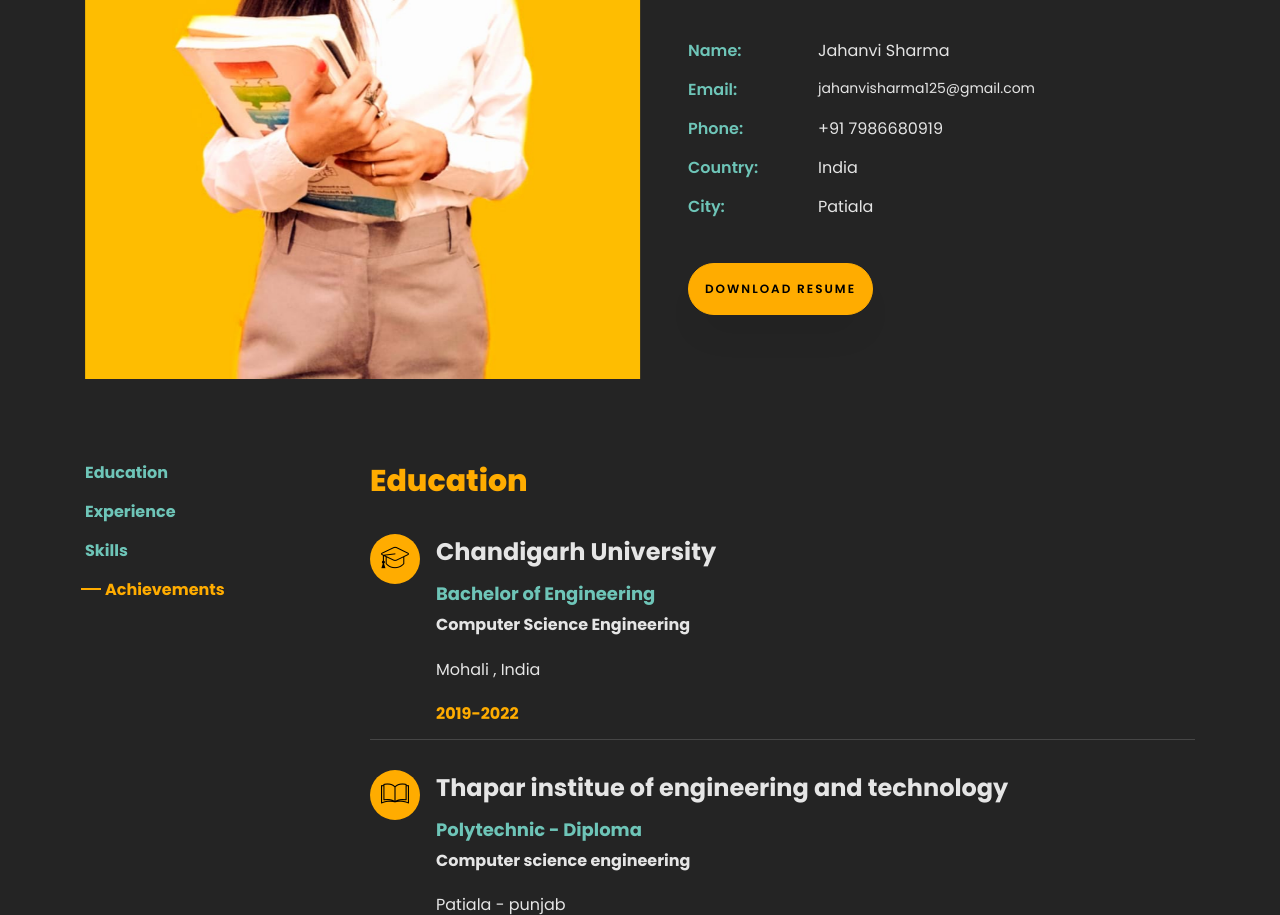
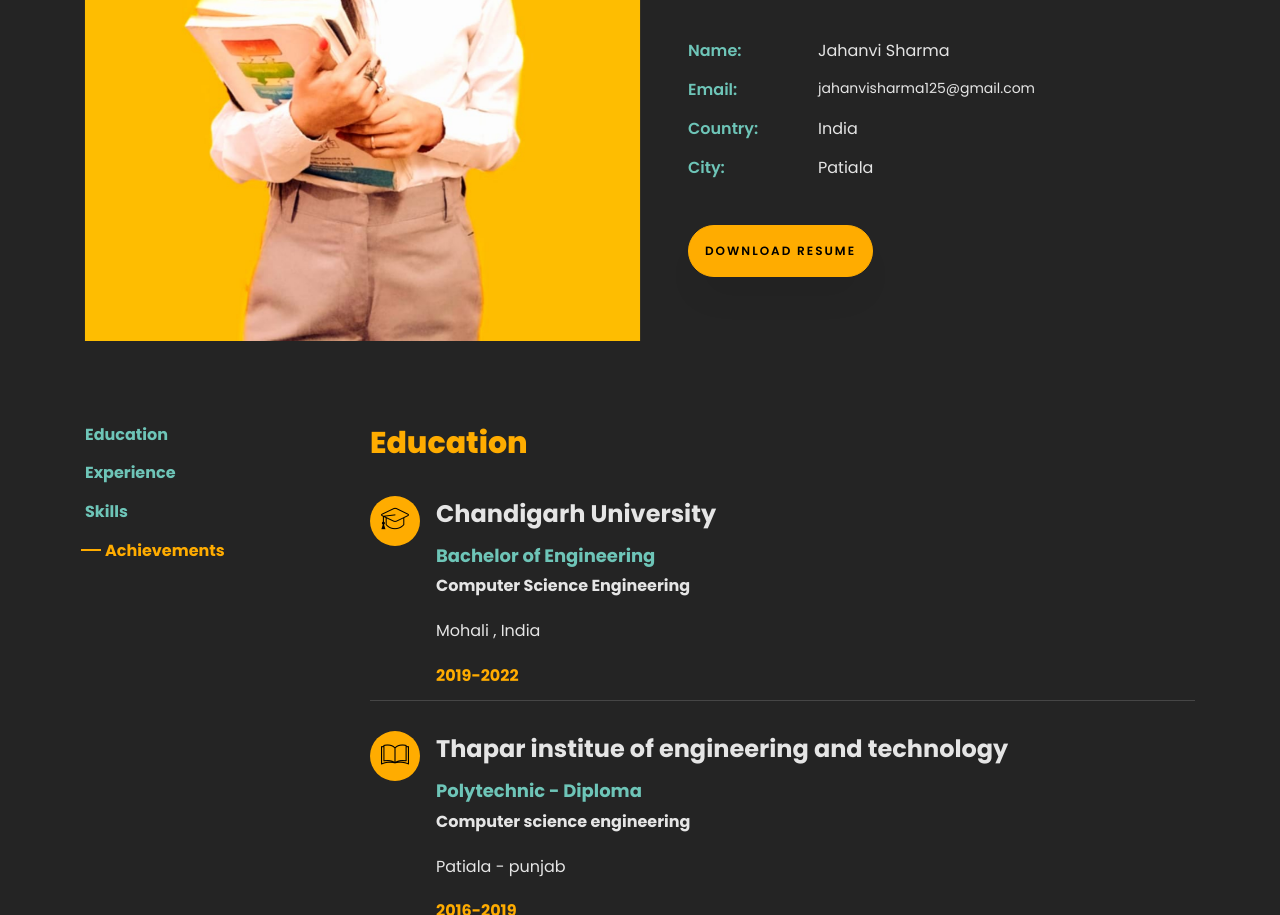
Before and after one commit to jahanvisharma-dotcom/jahanvisharma.me, a plain HTML site: page index.html in a window 1280 px wide. Shown: the part 1180-2095 px from the top of the page. Drawn offline with Linux system fonts and the light colour scheme; files whose address does not match are found by name.

Commit message:
Update index.html

```diff
--- a/index.html
+++ b/index.html
@@ -111,7 +111,7 @@
 		            <ul class="about-info mt-4 px-md-0 px-2">
 		            	<li class="d-flex"><span>Name:</span> <span>Jahanvi Sharma</span></li>
 		            	<li class="d-flex"><span>Email:</span> <span style="font-size: 14px">jahanvisharma125@gmail.com</span></li>
-		            	<li class="d-flex"><span>Phone: </span> <span>+91 7986680919</span></li>
+		            	<!--<li class="d-flex"><span>Phone: </span> <span>+91 7986680919</span></li>-->
 		            	<li class="d-flex"><span>Country: </span> <span>India</span></li>
 		            	<li class="d-flex"><span>City: </span> <span>Patiala</span></li>
 		            </ul>
```
